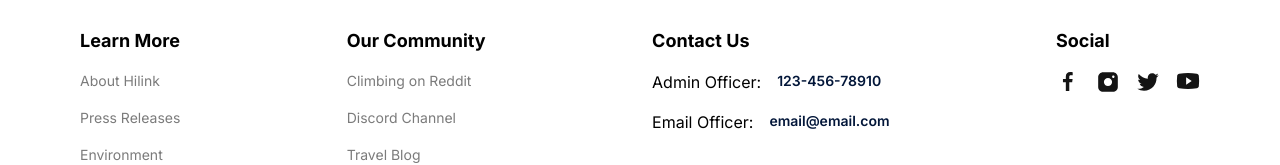
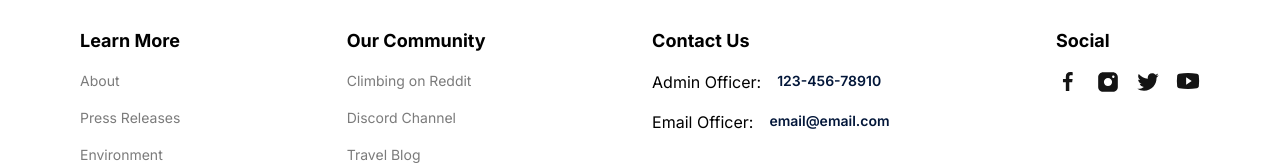
Before and after one commit to Ignazio-00/UI-UX-Responsive-Camping-Companion, a Next.js app: page / in a window 1280 px wide. Shown: the part 4808-4973 px from the top of the page. Built offline with nearby package versions, Linux system fonts and the light colour scheme.

Commit message:
Update About Hilink link in footer

```diff
--- a/constants/index.ts
+++ b/constants/index.ts
@@ -51,7 +51,7 @@ export const FOOTER_LINKS = [
   {
     title: "Learn More",
     links: [
-      "About Hilink",
+      "About",
       "Press Releases",
       "Environment",
       "Jobs",
```
